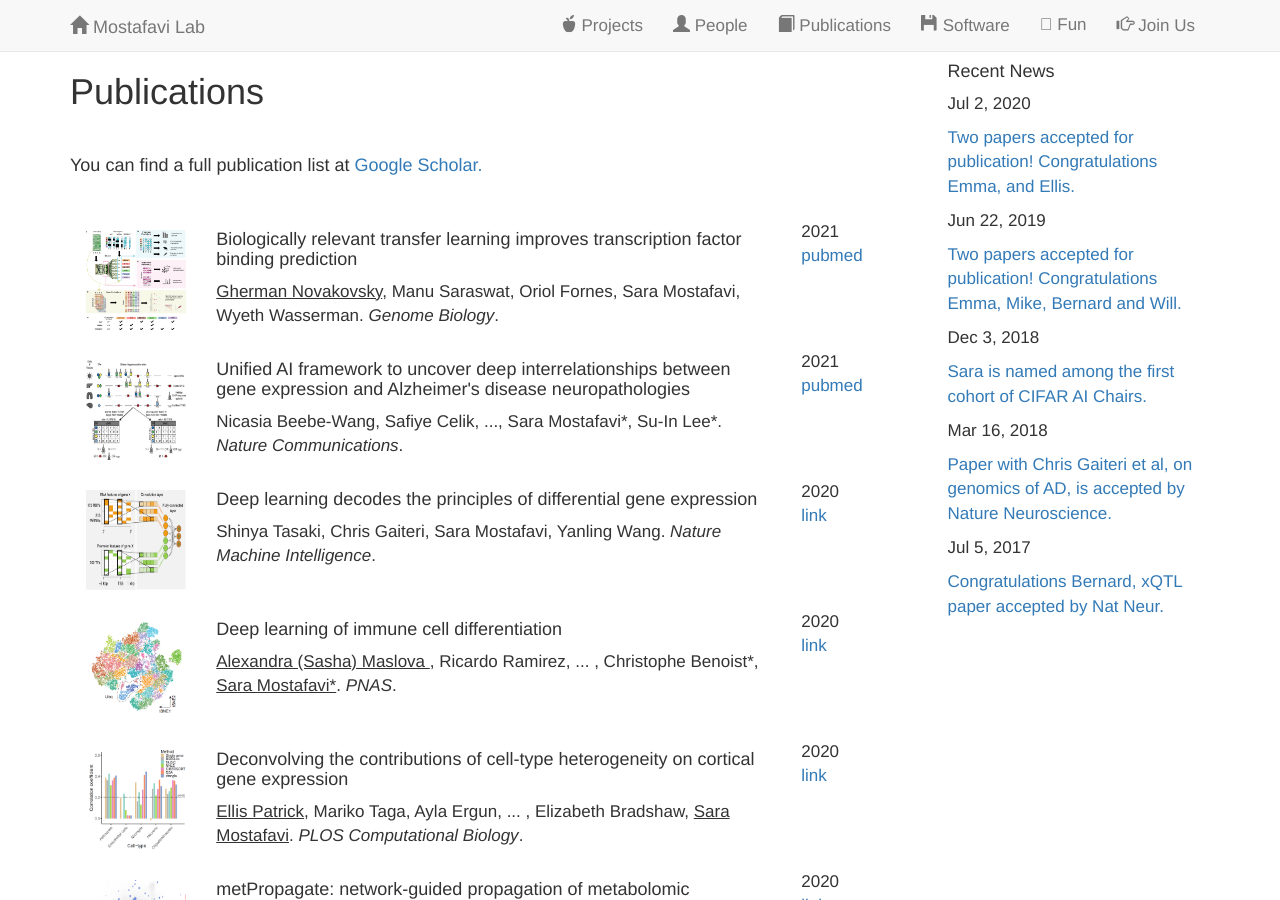
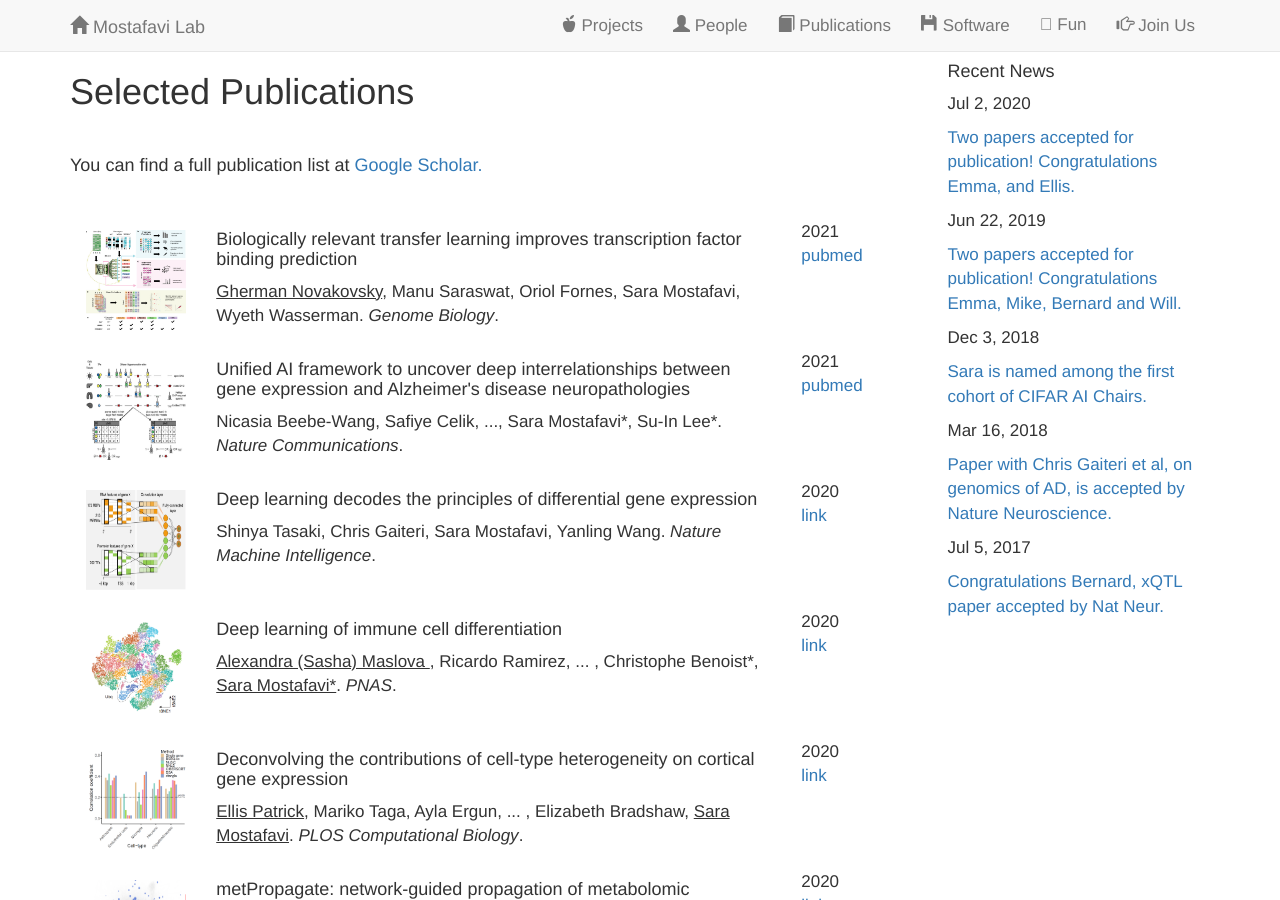
Before and after one commit to saramostafavi/saramostafavi.github.io, a Jekyll site: the page built from publications.html, in a window 1280 px wide and 900 px high. Built offline with Jekyll 4.4.1, drawn with Linux system fonts in a browser that asks for light colours; nearby versions of some CDN libraries; a style sheet for code colours, icons or effects is not loaded.

Commit message:
Update publications.html

```diff
--- a/publications.html
+++ b/publications.html
@@ -5,7 +5,7 @@ layout: page
 <div class="theses">
 
 
-    <h1 class="publications">Publications</h1>
+    <h1 class="publications">Selected Publications</h1>
     <br>
     <h4> You can find a full publication list at <a href=https://scholar.google.ca/citations?user=nBL0J6kAAAAJ&hl=en>Google Scholar.</a></h4>
     <br>
```
